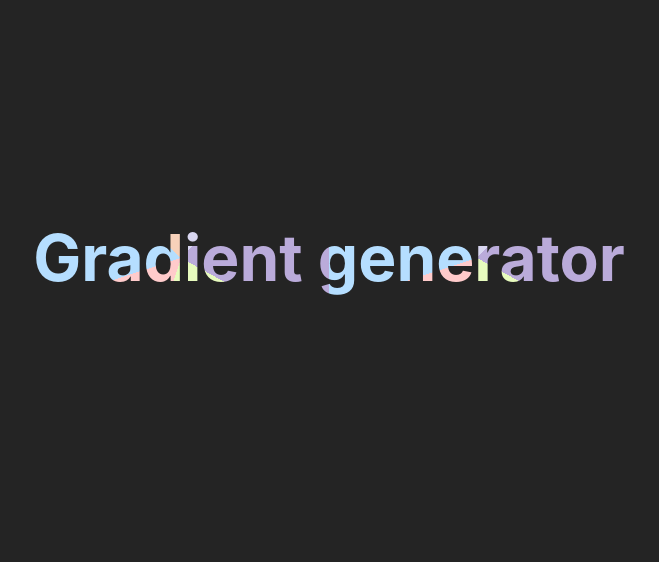
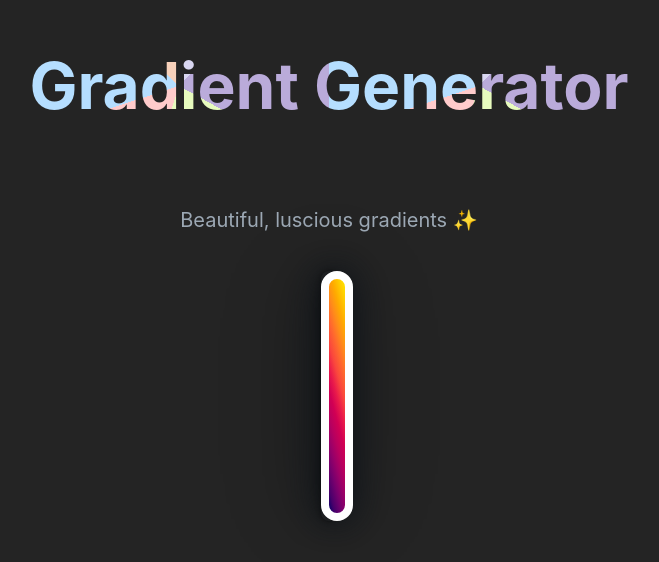
Before and after one commit to patryk-harasiuk/gradient-generator, a React (Vite) app: page / in a window 1280 px wide. Shown: the part 142-704 px from the top of the page, without its empty margins (311-970 px from the left). Built offline with nearby package versions, Linux system fonts and the light colour scheme.

Commit message:
feat: add static gradient box

```diff
--- a/src/App.tsx
+++ b/src/App.tsx
@@ -2,9 +2,18 @@ import "./App.css";
 
 function App() {
   return (
-    <>
-      <h1 className="gradient-heading">Gradient generator</h1>
-    </>
+    <div className="wrapper">
+      <div className="heading-wrapper">
+        <h1 className="gradient-heading">Gradient Generator</h1>
+        <p className="paragraph">Beautiful, luscious gradients ✨</p>
+      </div>
+
+      <div className="gradient-box-background">
+        <div className="gradient-box-wrapper">
+          <div className="gradient-box" />
+        </div>
+      </div>
+    </div>
   );
 }
 
--- a/src/index.css
+++ b/src/index.css
@@ -11,18 +11,53 @@
   text-rendering: optimizeLegibility;
   -webkit-font-smoothing: antialiased;
   -moz-osx-font-smoothing: grayscale;
+
+  --background-values: 0deg 0% 0%;
+  --color-background: hsl(210deg, 30%, 8%);
+
+  --gradient: linear-gradient(
+    75deg,
+    hsl(240deg 100% 20%) 0%,
+    hsl(281deg 100% 21%) 8%,
+    hsl(304deg 100% 23%) 17%,
+    hsl(319deg 100% 30%) 25%,
+    hsl(329deg 100% 36%) 33%,
+    hsl(336deg 100% 41%) 42%,
+    hsl(346deg 83% 51%) 50%,
+    hsl(3deg 95% 61%) 58%,
+    hsl(17deg 100% 59%) 67%,
+    hsl(30deg 100% 55%) 75%,
+    hsl(40deg 100% 50%) 83%,
+    hsl(48deg 100% 50%) 92%,
+    hsl(55deg 100% 50%) 100%
+  );
+
+  --color-gray-700: hsl(210deg, 14%, 66%);
 }
 
 body {
   margin: 0;
   display: flex;
   place-items: center;
-  min-width: 320px;
   min-height: 100vh;
+  position: relative;
+}
+
+.wrapper {
+  display: flex;
+  width: 100%;
+  max-width: 1200px;
+
+  align-items: center;
+  justify-content: center;
+  flex-direction: column;
+  gap: 16px;
+
+  isolation: isolate;
 }
 
 .gradient-heading {
-  font-size: 64px;
+  font-size: 4rem;
   color: transparent;
   background: conic-gradient(
     #d9d7f1 12%,
@@ -80,3 +115,57 @@ body {
     background-position: 0 0;
   }
 }
+
+.paragraph {
+  color: var(--color-gray-700);
+  font-size: 1.25rem;
+}
+
+.heading-wrapper {
+  display: flex;
+  flex-direction: column;
+  align-items: center;
+  justify-content: center;
+  gap: 8px;
+}
+
+.gradient-box-background {
+  z-index: 10;
+  top: 48px;
+  padding: 0px;
+
+  height: min(250px, 40vh);
+  border-radius: 16px;
+  box-shadow: 0px 0px 2px hsl(var(--background-values) / 0.2),
+    0px 0px 4px hsl(var(--background-values) / 0.2),
+    0px 0px 8px hsl(var(--background-values) / 0.2),
+    0px 0px 16px hsl(var(--background-values) / 0.2),
+    0px 0px 32px hsl(var(--background-values) / 0.2),
+    0px 0px 64px hsl(var(--background-values) / 0.3),
+    0px 0px 96px hsl(var(--background-values) / 0.3);
+
+  position: sticky;
+  align-items: start;
+  display: flex;
+  justify-content: center;
+  max-height: min(860px, -64px + 100vh);
+  filter: drop-shadow(0px 0px 16px var(--color-background));
+}
+
+.gradient-box-wrapper {
+  width: 100%;
+  height: 100%;
+  display: flex;
+  flex-direction: column;
+  gap: 16px;
+}
+
+.gradient-box {
+  flex-grow: 1;
+  flex-shrink: 1;
+  flex-basis: 0%;
+  background: var(--gradient);
+  width: 100%;
+  border: 8px solid white;
+  border-radius: 16px;
+}
```
